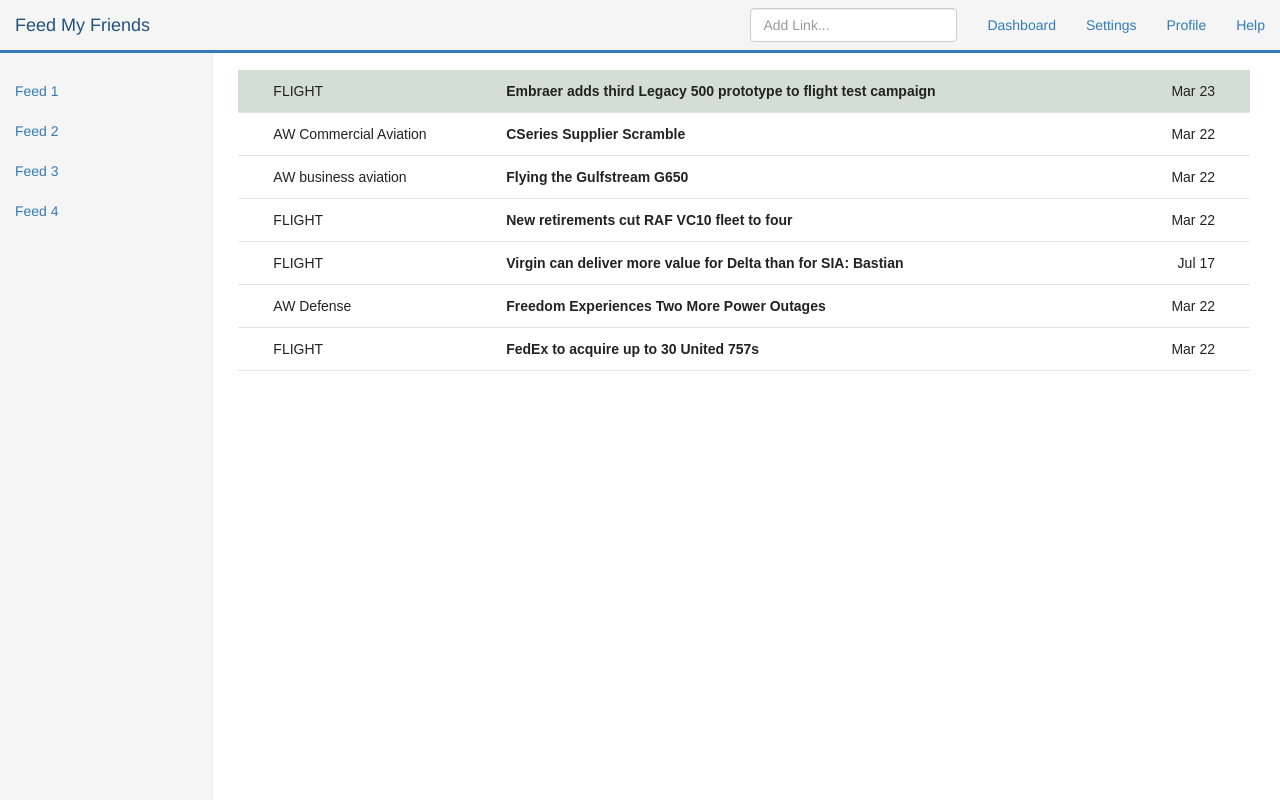
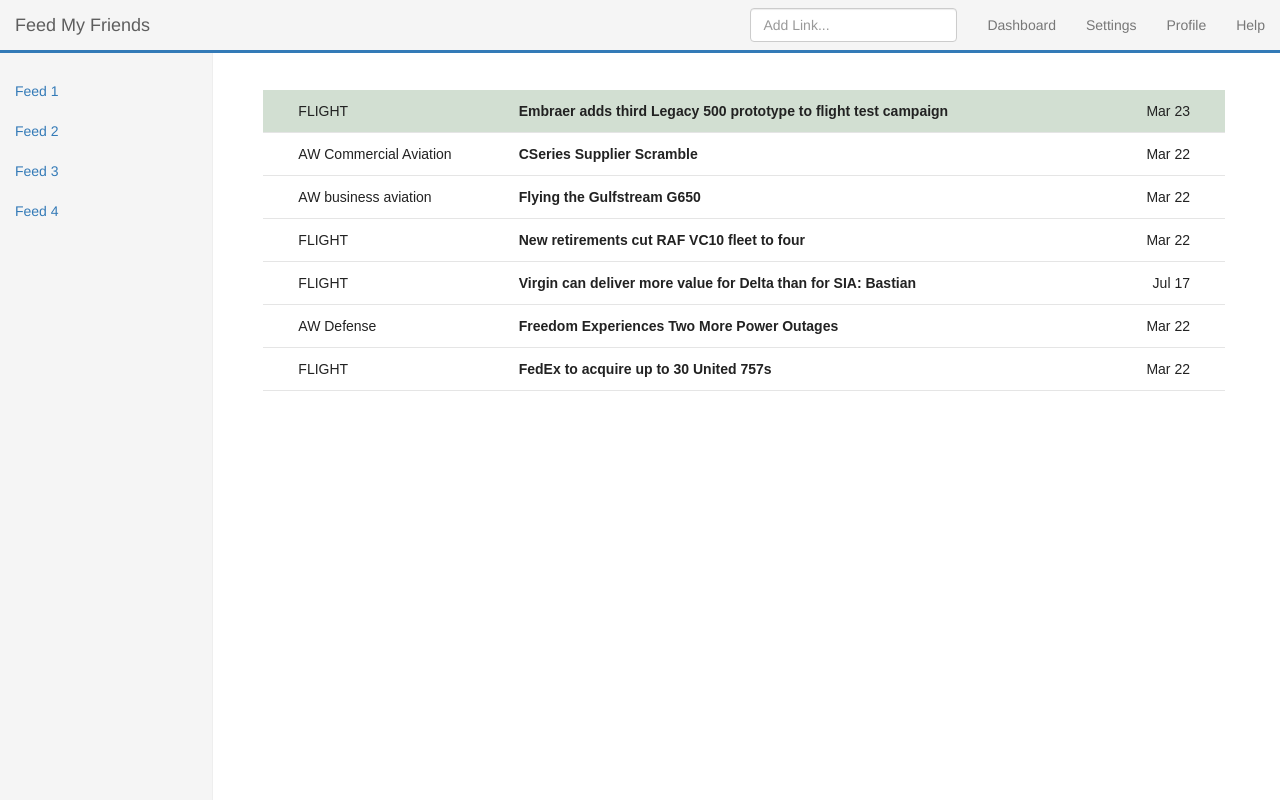
Before and after one commit to mkowoods/FeedMyFriends, a Flask app: page / in a window 1280 px wide. Run offline with Flask 2, Linux system fonts and the light colour scheme; some libraries are stand-ins or nearby versions.

Commit message:
Adjustments to CSS to handle resizing

```diff
--- a/static/static.css
+++ b/static/static.css
@@ -24,6 +24,18 @@
     overflow-y: auto; /* Scrollable contents if viewport is shorter than content. */
     background-color: #f5f5f5;
     border-right: 1px solid #eee;
+  }
+}
+
+
+.posts {
+    padding: 20px;
+}
+
+@media (min-width: 768px) {
+  .posts {
+    padding-right: 40px;
+    padding-left: 40px;
   }
 }
 
--- a/templates/index.html
+++ b/templates/index.html
@@ -7,7 +7,7 @@
     <title>Feed My Friends</title>
   </head>
   <body>
-    <nav class="navbar navbar-fixed-top" role="navigation">
+    <nav class="navbar navbar-default navbar-fixed-top" role="navigation">
       <div class="container-fluid">
         <div class="navbar-header">
           <button type="button" class="navbar-toggle collapsed" data-toggle="collapse" data-target="#navbar" aria-expanded="false" aria-controls="navbar">
```
